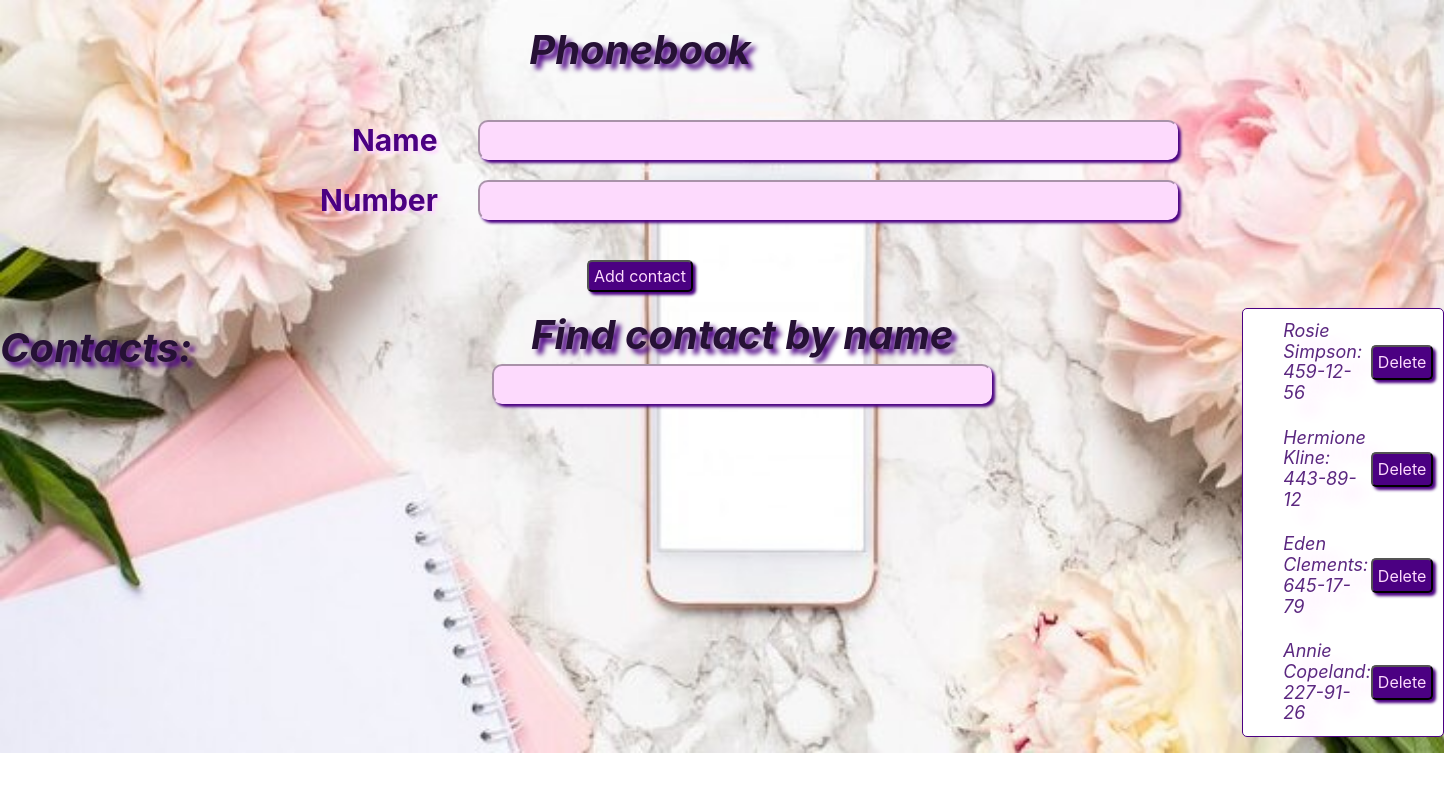
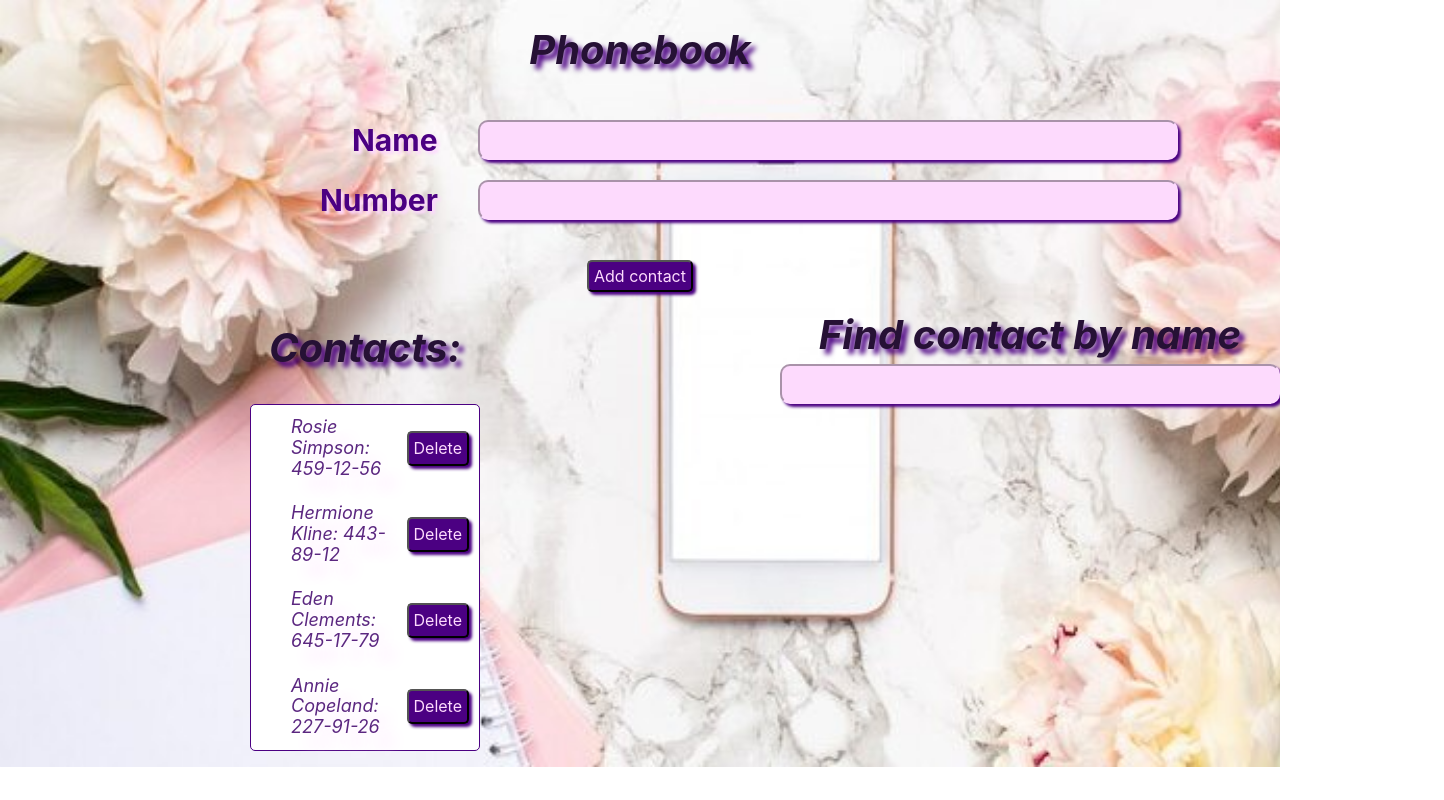
Before and after one commit to Tate-T/goit-react-hw-08-phonebook-bc13, a React (Create React App) app: page / in a window 1280 px wide. Shown: the whole page, 1444 px wide, since content can reach past the window. Built offline with nearby package versions, Linux system fonts and the light colour scheme.

Commit message:
fixed styles

```diff
--- a/src/components/ContactList/ContactList.jsx
+++ b/src/components/ContactList/ContactList.jsx
@@ -4,6 +4,7 @@ import s from './ContactList.module.css';
 const ContactList = ({ findContact, deleteContact }) => {
     return (
         <div className={s.contactsSection}>
+            <h2 className={s.contactsTitle}>Contacts:</h2>
             <ul className={s.contactsList} >
                 {findContact().map(contact => (
                     <li className={s.contactsItem} key={contact.id}>
--- a/src/components/ContactList/ContactList.module.css
+++ b/src/components/ContactList/ContactList.module.css
@@ -1,6 +1,13 @@
 .contactsSection {
     width: 600px;
     margin-left: 250px;
+}
+
+.contactsTitle {
+    font-size: 40px;
+    color: rgb(38, 17, 53);
+    text-shadow: 5px 5px 5px indigo;
+    font-style: italic;
 }
 
 .contactsList {
--- a/src/components/Phonebook/Phonebook.jsx
+++ b/src/components/Phonebook/Phonebook.jsx
@@ -54,10 +54,9 @@ class Phonebook extends Component {
                     isThereThisContact={this.isThereThisContact}
                     addContact={this.addContact} />
                 <div className={s.contactsList}>
-                    <h2 className={s.contactsTitle}>Contacts:</h2>
-                    <Filter filter={this.state.filter} addToFilterState={this.addToFilterState} findContact={this.findContact} handleSubmit={this.handleSubmit} />
                     <ContactList contacts={this.state.contacts} id={this.state.contacts.id} findContact={this.findContact}
                         deleteContact={this.deleteContact} />
+                    <Filter filter={this.state.filter} addToFilterState={this.addToFilterState} findContact={this.findContact} handleSubmit={this.handleSubmit} />
                 </div>
             </div>
         )
--- a/src/components/Phonebook/Phonebook.module.css
+++ b/src/components/Phonebook/Phonebook.module.css
@@ -5,11 +5,3 @@
 .contactsList {
     display: flex;
 }
-
-
-.contactsTitle {
-    font-size: 40px;
-    color: rgb(38, 17, 53);
-    text-shadow: 5px 5px 5px indigo;
-    font-style: italic;
-}
```
